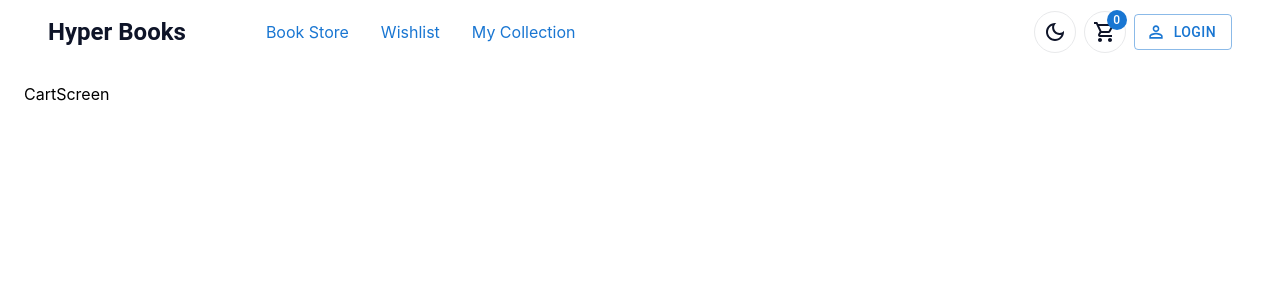
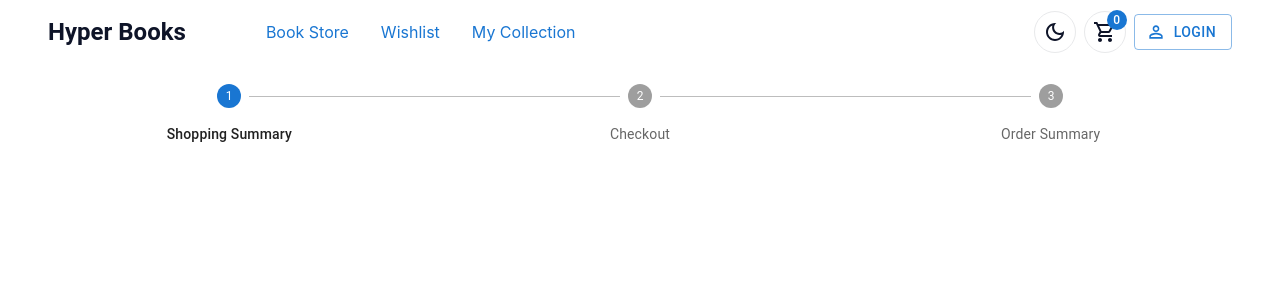
Before and after one commit to Jon-Felipe/hyperbooks, a React (Vite) app: page /cart in a window 1280 px wide. Shown: the top 300 px of the page. Built offline with nearby package versions, Linux system fonts and the light colour scheme.

Commit message:
cart screen stepper initial

```diff
--- a/src/screens/CartScreen.tsx
+++ b/src/screens/CartScreen.tsx
@@ -1,7 +1,33 @@
+import { useState } from 'react';
+
+// mui
+import Box from '@mui/material/Box';
+import Stepper from '@mui/material/Stepper';
+import Step from '@mui/material/Step';
+import StepLabel from '@mui/material/StepLabel';
+import Button from '@mui/material/Button';
+import Typography from '@mui/material/Typography';
+
+const steps = ['Shopping Summary', 'Checkout', 'Order Summary'];
+
 type Props = {};
 
 function CartScreen({}: Props) {
-  return <div>CartScreen</div>;
+  const [activeStep, setActiveStep] = useState<number>(0);
+
+  return (
+    <>
+      <Box sx={{ width: '100%' }}>
+        <Stepper activeStep={activeStep} alternativeLabel>
+          {steps.map((step, index) => (
+            <Step key={index}>
+              <StepLabel>{step}</StepLabel>
+            </Step>
+          ))}
+        </Stepper>
+      </Box>
+    </>
+  );
 }
 
 export default CartScreen;
```
